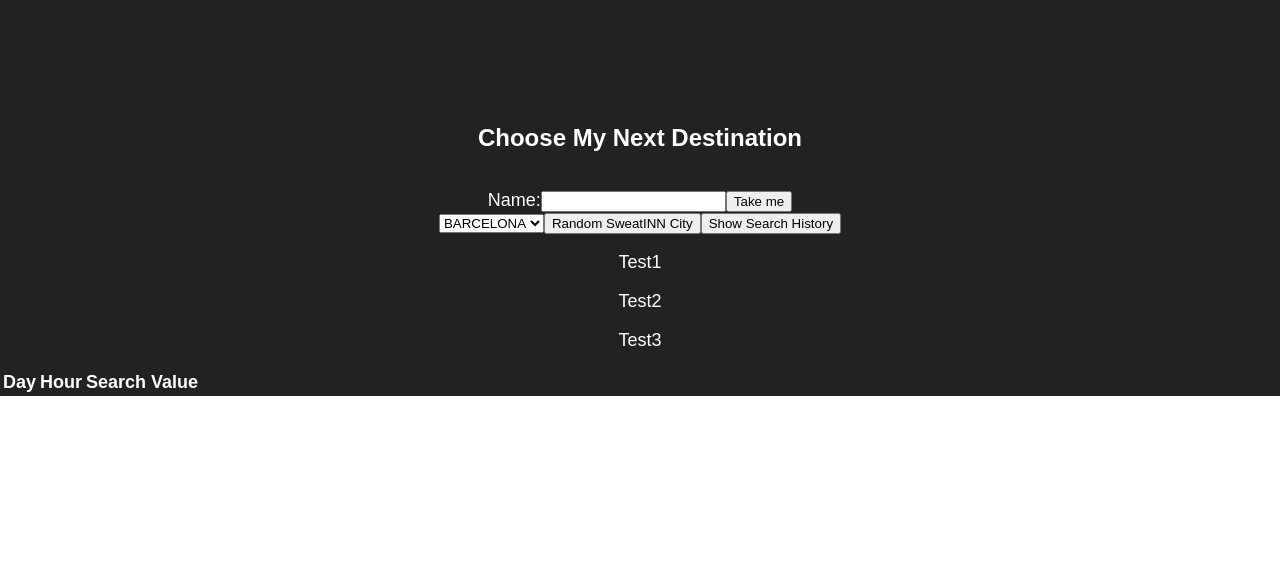
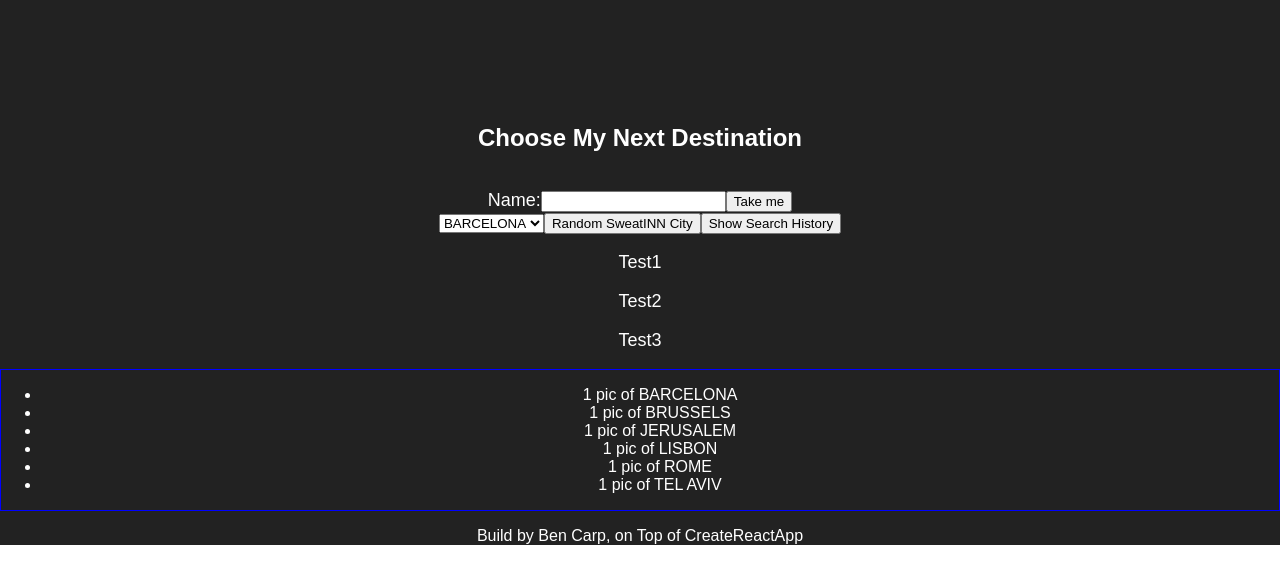
Before and after one commit to carpben/Choose-My-Next-Destination, a React (Create React App) app: page / in a window 1280 px wide. Shown: the top 584 px of the page. Built offline with nearby package versions, Linux system fonts and the light colour scheme.

Commit message:
App component includes state which it passes down to presetnation and controller components. Presentation component developed

```diff
--- a/src/App.css
+++ b/src/App.css
@@ -1,5 +1,7 @@
 .App {
   text-align: center;
+  background-color: #222;
+  color: white;
 }
 
 .App-logo {
@@ -8,18 +10,20 @@
 }
 
 .App-header {
-    background-color: #222;
+    /*background-color: #222;*/
   height: 150px;
   padding: 20px;
-  color: white;
+  /*color: white;*/
 }
 
 .App-controller {
   font-size: large;
-  background-color: #222;
-  color: white;
+  /*background-color: #222;*/
+  /*color: white;*/
+}
 
-
+.Presentation {
+    border: 1px solid blue;
 }
 
 @keyframes App-logo-spin {
--- a/src/App.js
+++ b/src/App.js
@@ -3,15 +3,28 @@ import './App.css'
 
 import Header from './_components/Header.js'
 import Controller from './_components/Controller.js'
+import Presentation from './_components/Presentation.js'
+import Footer from './_components/Footer.js'
 
 class App extends Component {
+    constructor(props){
+        super(props);
+        this.state={
+            destination: "",
+            sweetInnCities : ["BARCELONA", "BRUSSELS", "JERUSALEM", "LISBON", "ROME", "TEL AVIV"],
+        }
+    }
+    changeDestination = (newDestination) => {
+        this.setState({destination:newDestination})
+        console.log('destination changed')
+    }
   render() {
     return (
       <div className="App">
           <Header />
-          <Controller />
-          {/* <Presentation />
-          <Footer /> */}
+          <Controller sweetInnCities={this.state.sweetInnCities} changeDestination={this.changeDestination}/>
+          <Presentation destination={this.state.destination} sweetInnCities={this.state.sweetInnCities}/>
+          <Footer />
       </div>
     );
   }
--- a/src/_components/Controller.js
+++ b/src/_components/Controller.js
@@ -9,7 +9,6 @@ export default class Controller extends Component {
           searchValue: '',
           showHistory: false,
           history: [],
-          sweetInnCities : ["BARCELONA", "BRUSSELS", "JERUSALEM", "LISBON", "ROME", "TEL AVIV"],
           testString: "Test1",
           testString2: "Test2",
           testString3: "Test3",
@@ -50,6 +49,7 @@ export default class Controller extends Component {
         const newHistory = [...this.state.history, { searchValue:newSearchValue, day, hour, min, sec, msec }]
 
         this.setState({ history: newHistory })
+        this.props.changeDestination(newSearchValue)
         console.log(newHistory)
     }
     changeAndGo = (newSearchValue) => {
@@ -57,15 +57,17 @@ export default class Controller extends Component {
         this.go(newSearchValue)
     }
     handleRandomClick = (event) => {
-        let randInt = Math.floor(Math.random()*this.state.sweetInnCities.length)
+        let randInt = Math.floor(Math.random()*this.props.sweetInnCities.length)
         console.log(randInt)
-        let randCity = this.state.sweetInnCities[randInt]
+        let randCity = this.props.sweetInnCities[randInt]
         console.log(randCity)
 
         this.changeAndGo(randCity)
     }
     handleHistoryClick = (events) => {
-
+        const showHistoryNew = !this.state.showHistory
+        this.setState({showHistory:showHistoryNew})
+        console.log (showHistoryNew)
     }
 
 
@@ -80,13 +82,13 @@ export default class Controller extends Component {
               </label>
               <input type="submit" name="submitSearch" id='submitSearch' value="Take me" />
           </form>
-          <SelectCity sweetInnCities={this.state.sweetInnCities} changeAndGo={this.changeAndGo} />
+          <SelectCity sweetInnCities={this.props.sweetInnCities} changeAndGo={this.changeAndGo} />
           <button value="Random (Not Submit)" onClick={this.handleRandomClick}>Random SweatINN City</button>
           <button value="Show Search History" onClick={this.handleHistoryClick}>Show Search History</button>
           <p>{this.state.testString}</p>
           <p>{this.state.testString2}</p>
           <p>{this.state.testString3}</p>
-          <HistoryDisplay history={this.state.history} changeAndGo={this.changeAndGo} />
+          {this.state.showHistory? <HistoryDisplay history={this.state.history} changeAndGo={this.changeAndGo} /> : <div /> }
         </section>
       );
     }
--- /dev/null
+++ b/src/_components/Footer.js
@@ -0,0 +1,10 @@
+import React from 'react'
+import '../App.css'
+
+export default function Footer (){
+  return (
+    <div id="Footer">
+      <p>Build by Ben Carp, on Top of CreateReactApp</p>
+    </div>
+  )
+}
--- /dev/null
+++ b/src/_components/Presentation.js
@@ -0,0 +1,21 @@
+import React, { Component } from 'react'
+import '../App.css'
+
+export default class Presentation extends Component {
+
+    render (){
+        var content
+        if (!this.props.destination){
+            content=<ul>{this.props.sweetInnCities.map( city => <li>1 pic of {city}</li> )}</ul>
+            console.log(`this.props.destination is empty`)
+        } else {
+            console.log('not empty')
+            content = `10 pics of ${this.props.destination}`
+        }
+        return (
+            <section className="Presentation">
+                {content}
+            </section>
+        )
+    }
+}
```
